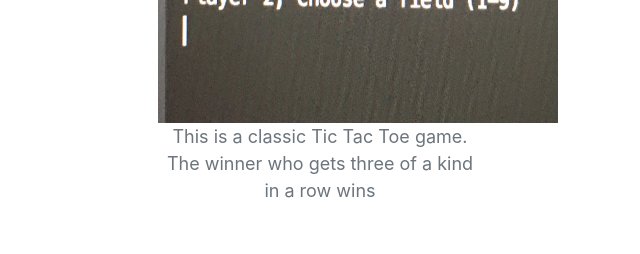
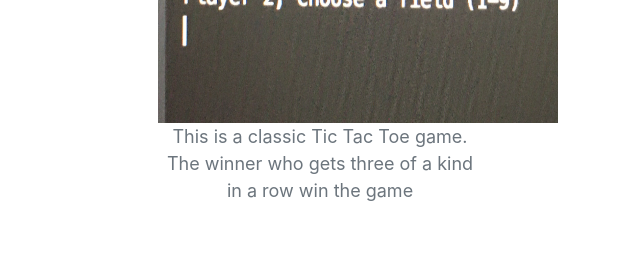
Before and after one commit to JacobEhvall/jacobehvall.github.io, a website with bundled scripts: page index.html in a window 1280 px wide. Shown: the part 3040-3294 px from the top of the page, 0-640 px from the left. Built offline with nearby package versions, Linux system fonts and the light colour scheme; a web font is replaced by a local one.

Commit message:
Changed text to Tic Tac Toe.

```diff
--- a/index.html
+++ b/index.html
@@ -121,7 +121,7 @@
         <div class="col-lg-6">
           <div class="feature-item">
             <img id="tic"src="img/Tic tac toe.jpg" alt="iphone" width="400" height="400"/>
-            <p class="text-muted">This is a classic Tic Tac Toe game. The winner who gets three of a kind in a row wins</p>
+            <p class="text-muted">This is a classic Tic Tac Toe game. The winner who gets three of a kind in a row win the game</p>
           </div>
       </div>
     </div>
```
